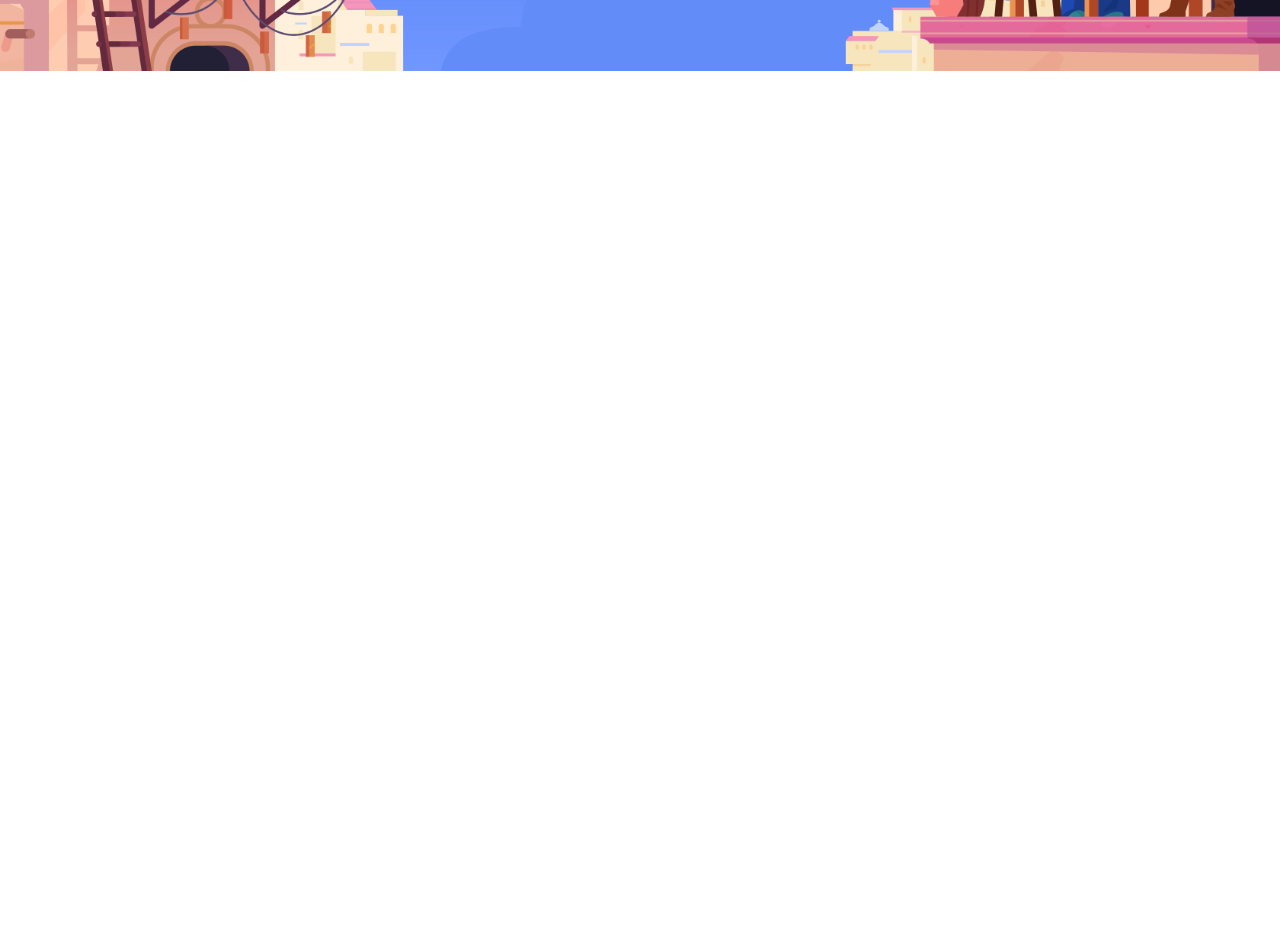
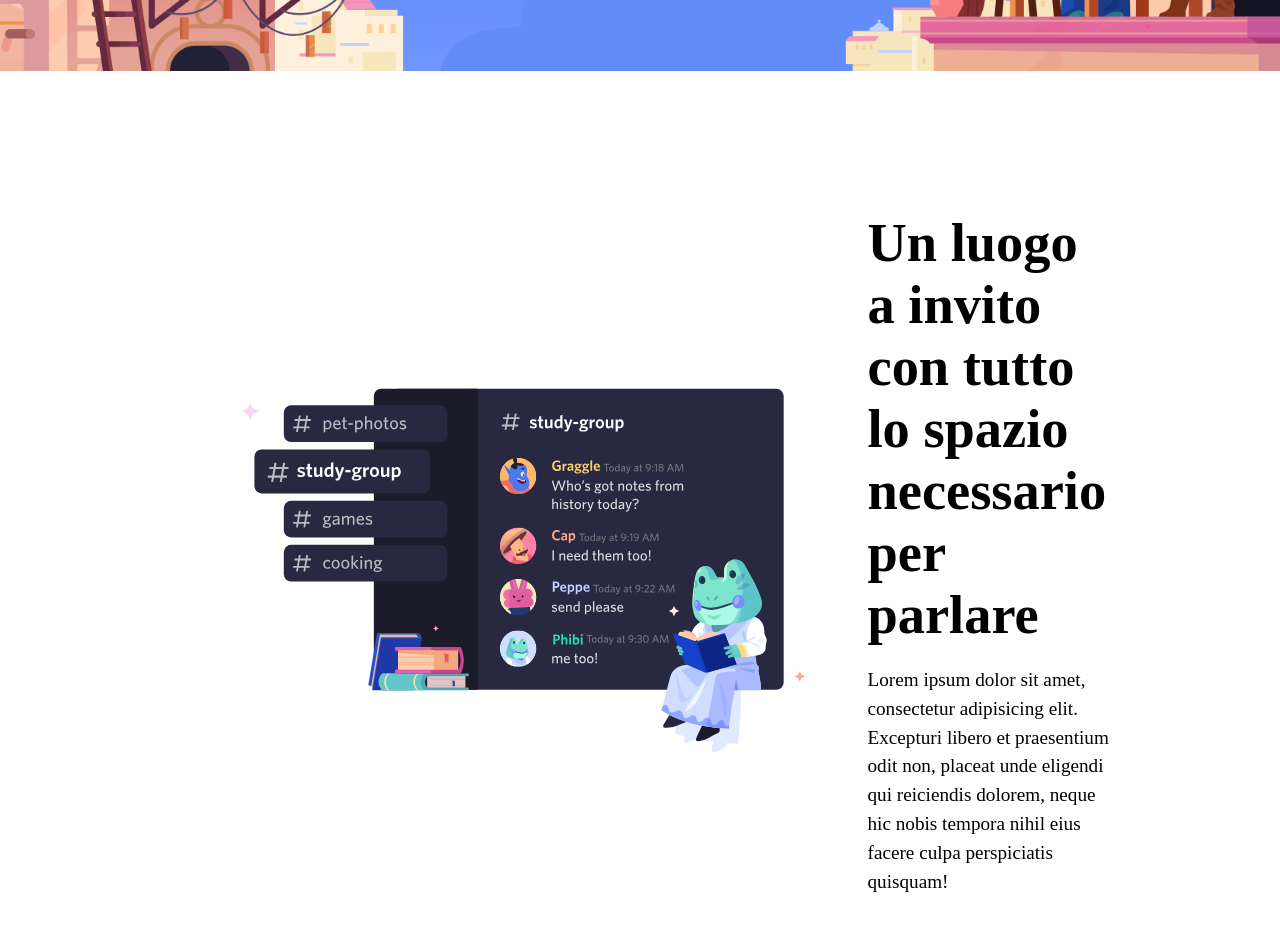
Before and after one commit to AlesciDavide/htmlcss-struttura-discord, a plain HTML site: page index.html in a window 1280 px wide. Shown: the part 479-1410 px from the top of the page. Before the commit the page ends 800 px from the top, so only its background shows below. Drawn offline with Linux system fonts and the light colour scheme.

Commit message:
1st version section main

```diff
--- a/css/style.css
+++ b/css/style.css
@@ -42,7 +42,7 @@ button{
 
 
 
-
+/* jumbo */
 
 
 section.jumbo{
@@ -51,7 +51,7 @@ section.jumbo{
     flex-direction: column;
     align-items: center;
     align-self: stretch;
-    padding: 120px 15% 120px 20%;
+    padding: 120px 20% 120px 20%;
     background-image: url(../img/jumbo.png);
     background-size: 100%;
     background-repeat: no-repeat;
@@ -82,3 +82,38 @@ div button:last-child{
 div button{
     font-size: 1.5rem;
 }
+
+
+/* prima sezione  */
+
+div h2{
+    font-size: 3.4rem;
+}
+
+section.section_main{
+    display: flex;
+    padding: 75px;
+
+}
+
+.section_main img{
+    display: flex;
+    width: calc(75% - 75px);
+    height: 500x;
+    padding-left: 150px;
+}
+
+.section_main div{
+    width: 25%;
+    align-content: center;
+    display: flex;
+    align-self: center;
+    flex-direction: column;
+    padding: 20px;
+}
+
+div .text_p{
+    padding-top: 20px;
+    font-size: 1.2rem;
+    line-height: 1.8rem;
+}
--- a/index.html
+++ b/index.html
@@ -46,7 +46,7 @@
             </p>
             <div>
                 <button>
-                    &#8595 Scarica per Mac
+                    &darr; Scarica per Mac
                 </button>
                 <button>
                     Apri discord nel tuo browser
@@ -54,6 +54,17 @@
             </div>
         </section>
 
+        <section class="section_main">
+            <img src="./img/item1.svg" alt="">
+            <div>
+                <h2>
+                    Un luogo a invito con tutto lo spazio necessario per parlare
+                </h2>
+                <p class="text_p">
+                    Lorem ipsum dolor sit amet, consectetur adipisicing elit. Excepturi libero et praesentium odit non, placeat unde eligendi qui reiciendis dolorem, neque hic nobis tempora nihil eius facere culpa perspiciatis quisquam!
+                </p>
+            </div>
+        </section>
     </main>
 
     <footer>
```
Also changed, not shown: img/item1.svg (added).
